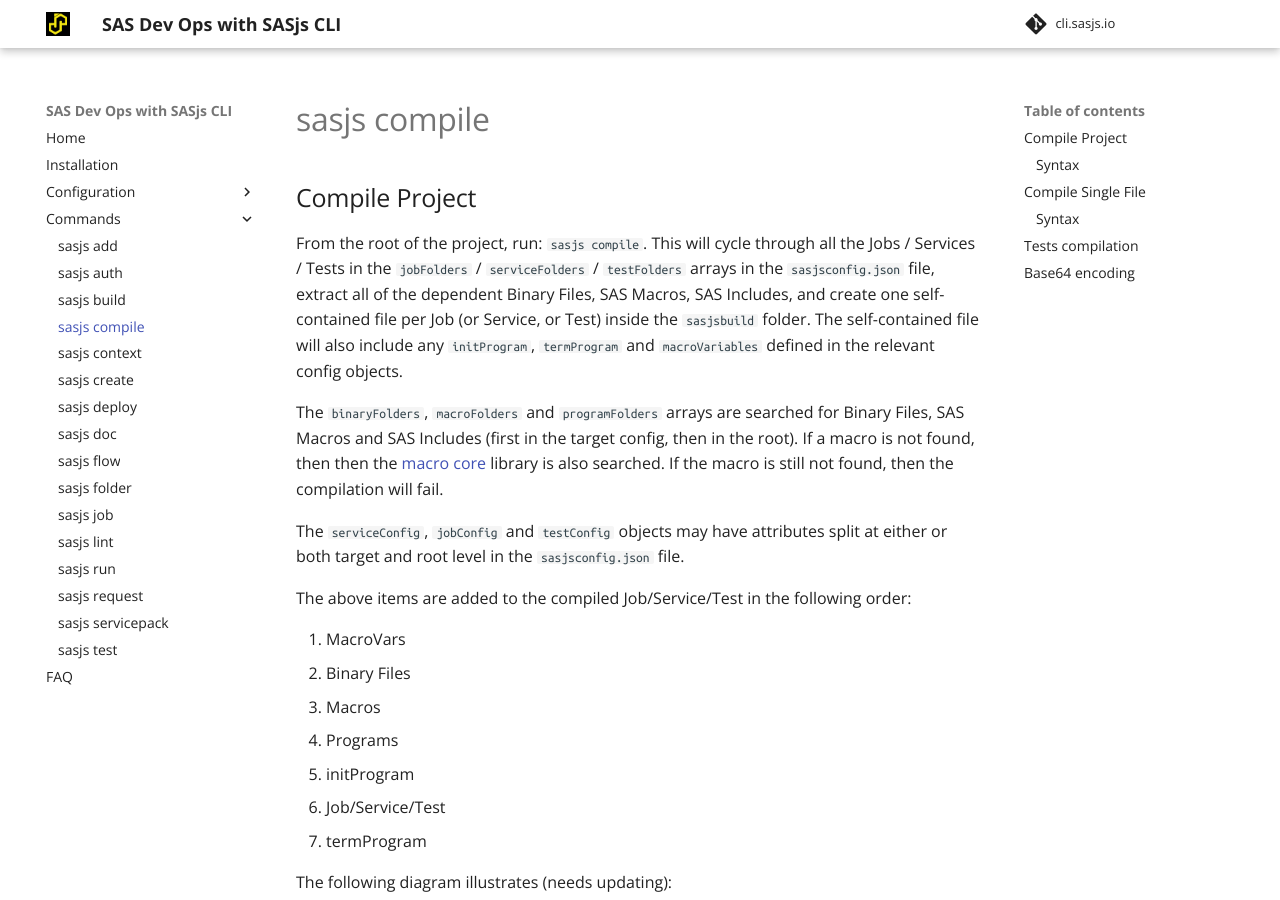
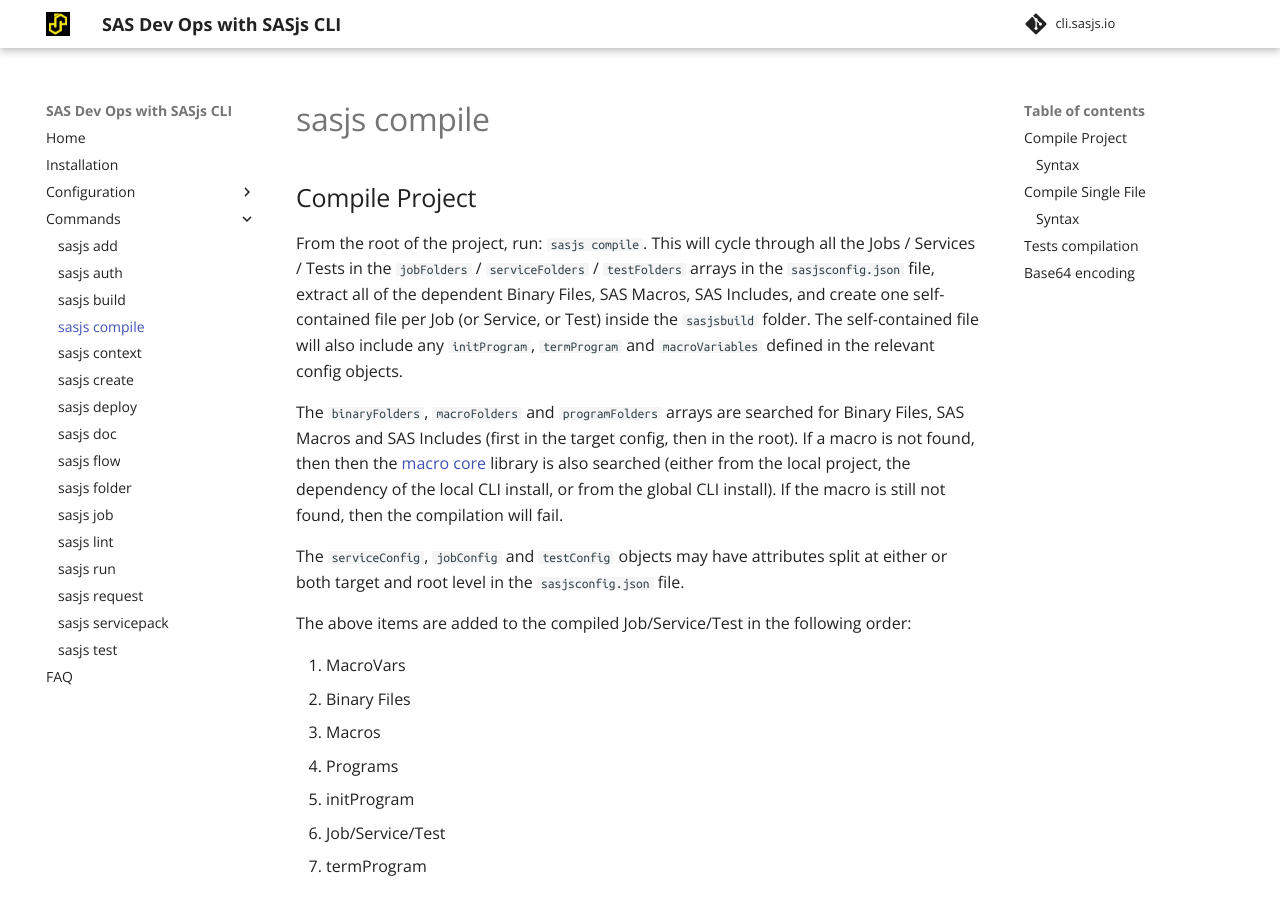
Before and after one commit to sasjs/cli.sasjs.io, an MkDocs documentation site: the page built from docs/compile.md, in a window 1280 px wide and 900 px high. Built offline with MkDocs 1.6.1 and Material for MkDocs 9.7.7, drawn with Linux system fonts in a browser that asks for light colours.

Commit message:
Update compile.md

```diff
--- a/docs/compile.md
+++ b/docs/compile.md
@@ -11,7 +11,7 @@
 
 From the root of the project, run: `sasjs compile`. This will cycle through all the Jobs / Services / Tests in the `jobFolders` / `serviceFolders` / `testFolders` arrays in the `sasjsconfig.json` file, extract all of the dependent Binary Files, SAS Macros, SAS Includes, and create one self-contained file per Job (or Service, or Test) inside the `sasjsbuild` folder. The self-contained file will also include any `initProgram`, `termProgram` and `macroVariables` defined in the relevant config objects.
 
-The `binaryFolders`, `macroFolders` and `programFolders` arrays are searched for Binary Files, SAS Macros and SAS Includes (first in the target config, then in the root). If a macro is not found, then then the [macro core](https://core.sasjs.io) library is also searched. If the macro is still not found, then the compilation will fail.
+The `binaryFolders`, `macroFolders` and `programFolders` arrays are searched for Binary Files, SAS Macros and SAS Includes (first in the target config, then in the root). If a macro is not found, then then the [macro core](https://core.sasjs.io) library is also searched (either from the local project, the dependency of the local CLI install, or from the global CLI install). If the macro is still not found, then the compilation will fail.
 
 The `serviceConfig`, `jobConfig` and `testConfig` objects may have attributes split at either or both target and root level in the `sasjsconfig.json` file.
 
```
